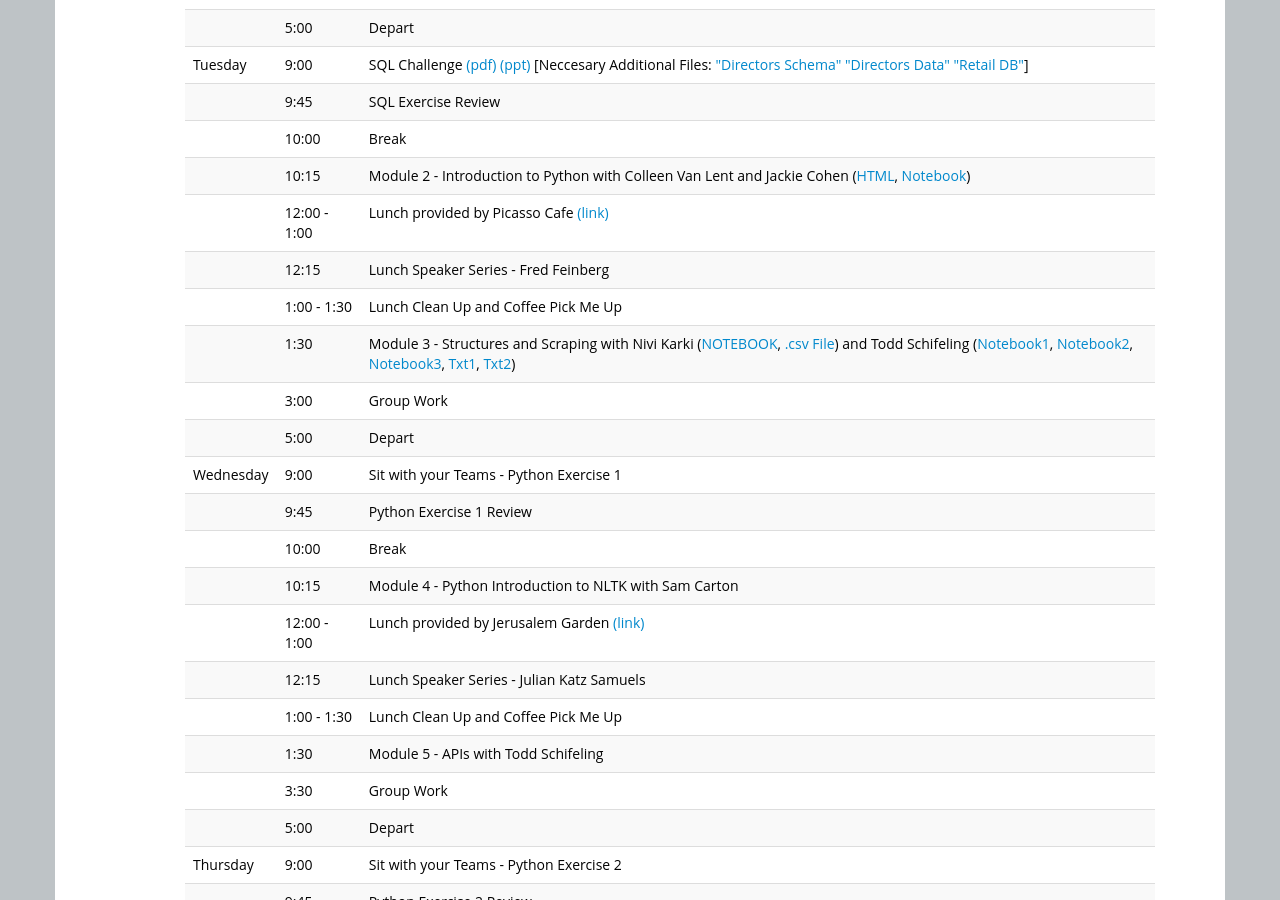
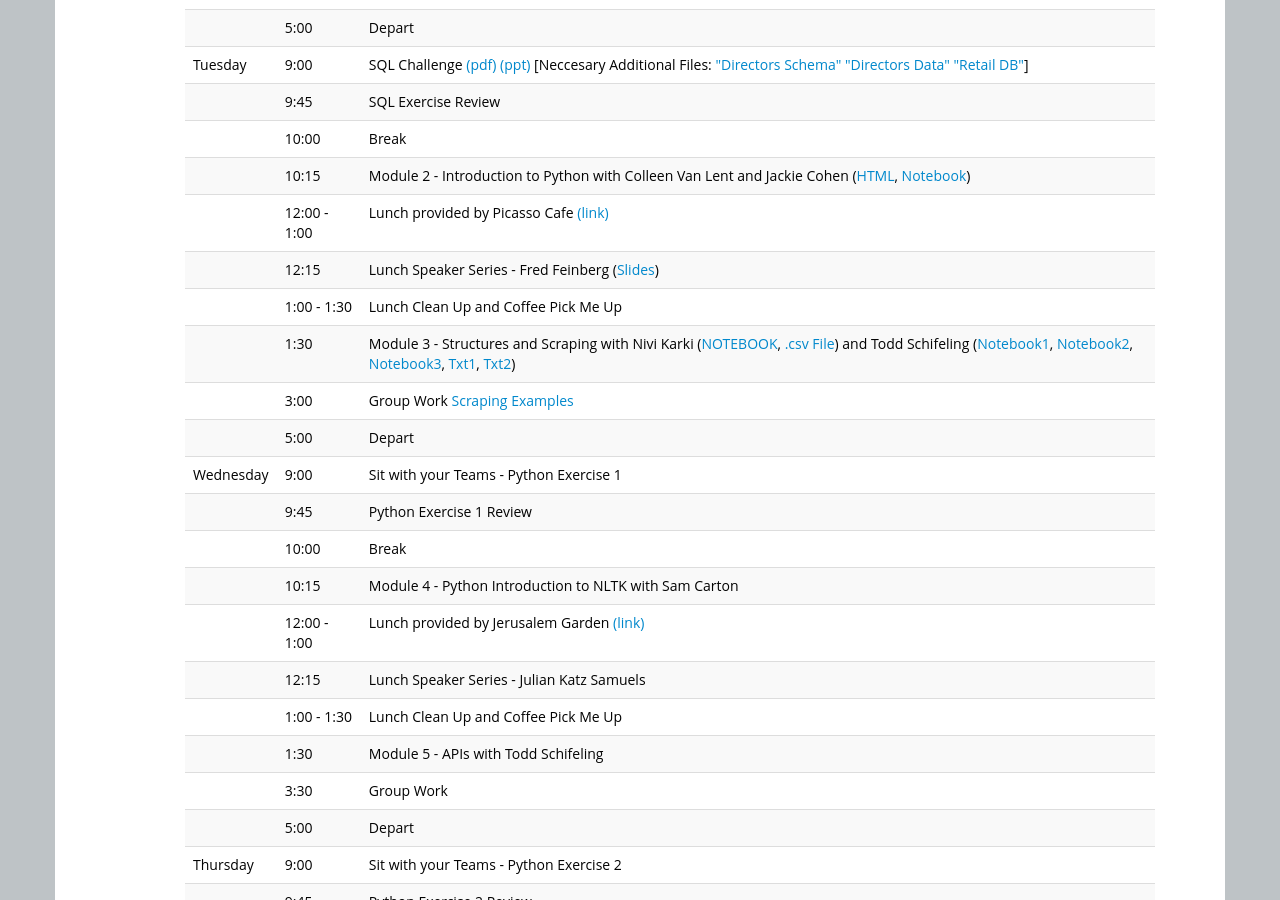
Before and after one commit to ICOSBigDataCamp/2018-summer-camp, a Jekyll site: the page built from index.html, in a window 1280 px wide and 900 px high, scrolled down 1323 px. Built offline with Jekyll 4.4.1, drawn with Linux system fonts in a browser that asks for light colours.

Commit message:
Update index.html
updates to html

```diff
--- a/index.html
+++ b/index.html
@@ -148,13 +148,13 @@ Organizing committee: Jerry Davis, H. V. Jagadish, Cliff Lampe, and Brian Noble
      (<a href="slides/ICOS+Python+lecture2017.html">HTML</a>,
     <a href="slides/ICOS+Python+lecture2017.ipynb">Notebook</a>) </td> </tr>
   <tr> <td></td>       <td>12:00 - 1:00 </td>   <td>Lunch provided by Picasso Cafe <a href="http://picassodeli.com/">(link)</a></td> </tr>
-  <tr> <td></td>       <td>12:15</td>   <td>Lunch Speaker Series - Fred Feinberg</td> </tr>
+  <tr> <td></td>       <td>12:15</td>   <td>Lunch Speaker Series - Fred Feinberg (<a href="slides/"ICOS Lecture - Feinberg - Bayesian Magic for Complex Social Data, v2 - 2017-06-06.pdf">Slides</a>) </td> </tr>
   <!--<tr> <td></td>   <td>12:15</td>   <td><span style="background-color: #FFFF00">Lunch Speaker Series - Big Data Student Panel</span></td> </tr>-->
   <tr> <td></td>       <td>1:00 - 1:30</td>    <td>Lunch Clean Up and Coffee Pick Me Up</td> </tr>
   <tr> <td></td>       <td>1:30</td>   <td>Module 3 - Structures and Scraping with Nivi Karki (<a href="slides/ICOS_Structures+DOM+JSON.ipynb">NOTEBOOK</a>,
     <a href="slides/character-deaths.csv">.csv File</a>) and Todd Schifeling (<a href="slides/get movie info.ipynb">Notebook1</a>,
     <a href="slides/get actor info.ipynb">Notebook2</a>, <a href="slides/imdb spider.ipynb">Notebook3</a>, <a href="slides/moviesrc.txt">Txt1</a>, <a href="slides/actorsrc.txt">Txt2</a>)</td> </tr>
-  <tr> <td></td>       <td>3:00</td>   <td>Group Work</td> </tr>
+  <tr> <td></td>       <td>3:00</td>   <td>Group Work <a href="slides/Scraping_examples.ipynb">Scraping Examples</a></td> </tr>
   <tr> <td></td>       <td>5:00</td>   <td>Depart</td> </tr>
 
   <tr> <td>Wednesday</td><td>9:00</td>    <td>Sit with your Teams - Python Exercise 1 </td> </tr>
```
